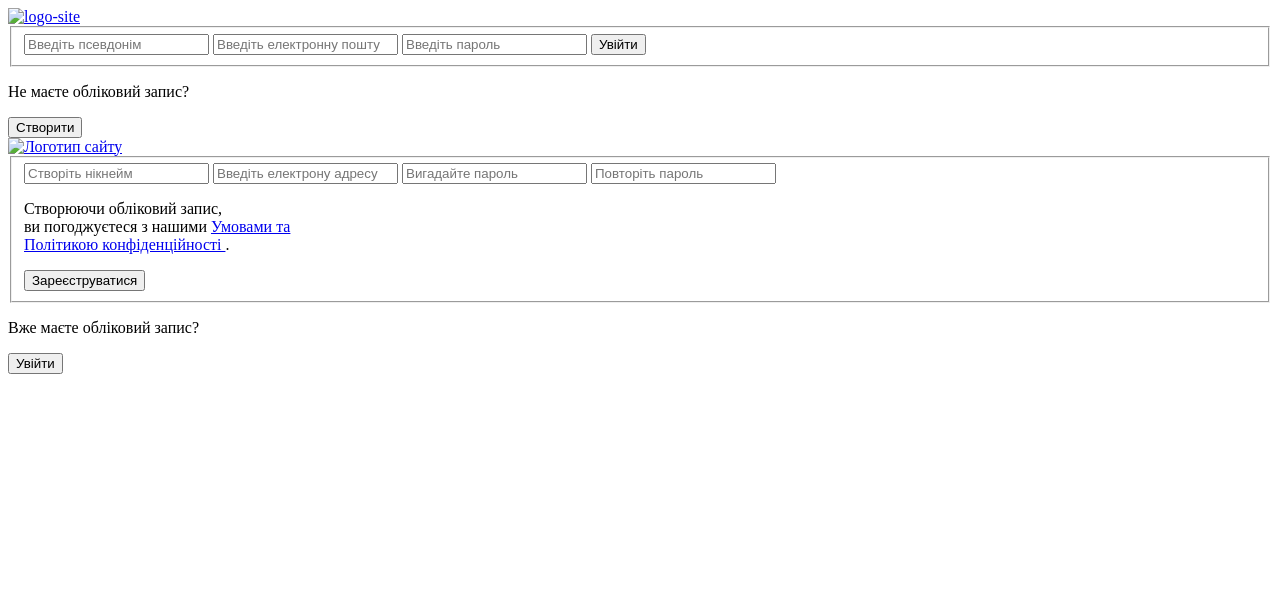
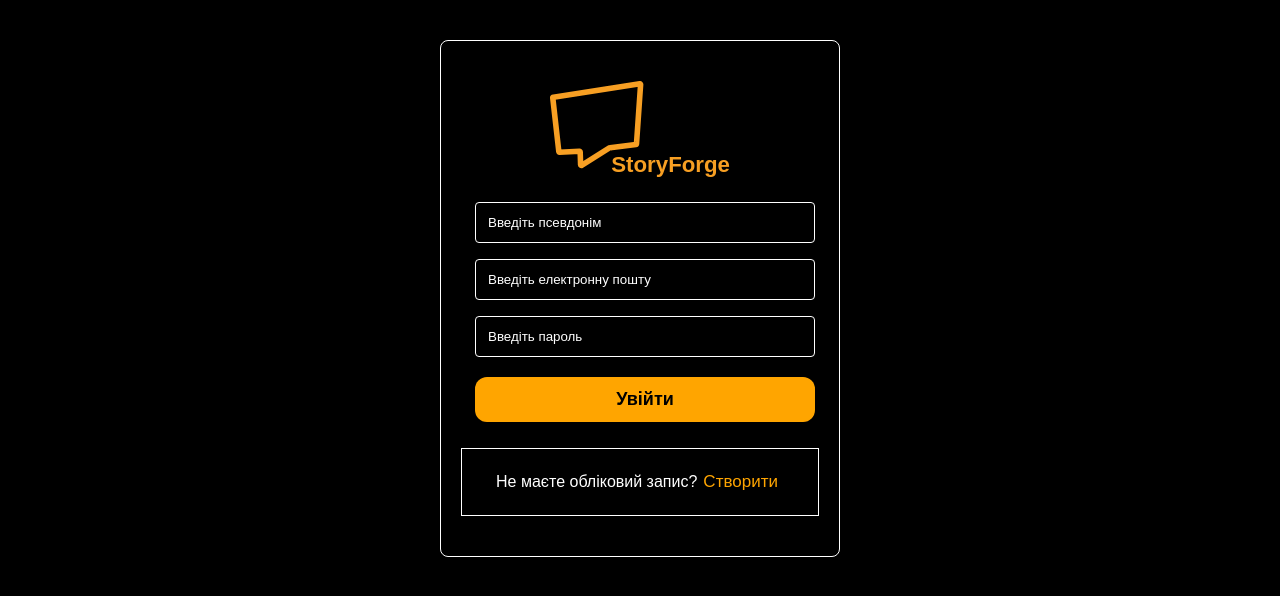
Before and after one commit to OleksaArt/StoryForge, a plain HTML site: page pages/signin.html in a window 1280 px wide. Drawn offline with Linux system fonts and the light colour scheme; the site is published under a folder, as on GitHub Pages, so addresses that start at the root find nothing.

Commit message:
Оновлення сторінки signin.html

```diff
--- a/css/page.css
+++ b/css/page.css
@@ -1,3 +1,6 @@
+body{
+    background-color: #0b0a0b;
+}
 .page-header{
     background-color: #373737;
 }
--- a/pages/signin.html
+++ b/pages/signin.html
@@ -3,17 +3,17 @@
   <head>
     <meta charset="UTF-8" />
     <meta name="viewport" content="width=device-width, initial-scale=1.0" />
-    <link class="favicon" rel="icon" type="image/svg+xml" href="/images/ui/logo-favicon.svg"/>
+    <link class="favicon" rel="icon" type="image/svg+xml" href="../images/ui/logo-favicon.svg"/>
     <title>StoryForge - Сторінка входу/реєстрації</title>
-    <link rel="stylesheet" href="/css/signin.css" />
+    <link rel="stylesheet" href="../css/signin.css" />
   </head>
   <body>
     <main>
       <div class="container">
         <section class="login-form-box">
           <div class="logo-site">
-            <a href="/index.html">
-              <img src="/images/ui/logo-site.svg" alt="logo-site"/>
+            <a href="../index.html">
+              <img src="../images/ui/logo-site.svg" alt="logo-site"/>
             </a>
           </div>
           <form class="login-form" action="#" method="post">
@@ -52,8 +52,8 @@
         </section>
         <section class="register-form-box">
           <div class="logo-site">
-            <a href="/index.html">
-              <img src="/images/ui/logo-site.svg" alt="Логотип сайту" />
+            <a href="../index.html">
+              <img src="../images/ui/logo-site.svg" alt="Логотип сайту" />
             </a>
           </div>
           <form action="#" class="register-form" method="post">
```
Also changed, not shown: index.html (+1 -1 lines), manhua/martial-peak/page.html (+1 -0 lines), pages/about.html (+2 -2 lines), pages/articles.html (+2 -2 lines), pages/contacts.html (+2 -2 lines), pages/gallery.html (+2 -2 lines), pages/katalog.html (+2 -2 lines).
